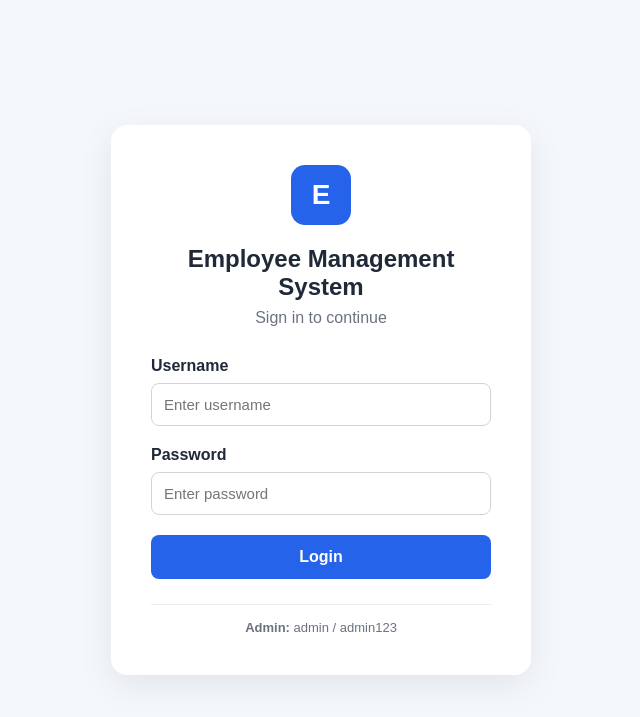
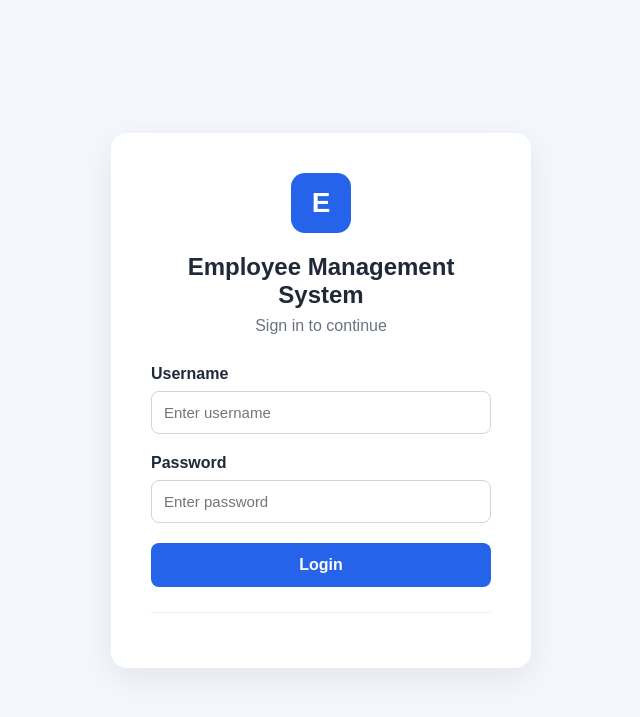
Before and after one commit to A-cyber-art/flask-app, a Flask app: page /login in a window 1280 px wide. Shown: the top 717 px of the page, without its empty margins (319-959 px from the left). Run offline with Flask 3, Linux system fonts and the light colour scheme.

Commit message:
Update login.html

```diff
--- a/templates/login.html
+++ b/templates/login.html
@@ -81,8 +81,6 @@
 
         <div class="demo-login">
 
-            <p><strong>Admin:</strong> admin / admin123</p>
-
 
 
         </div>
```
